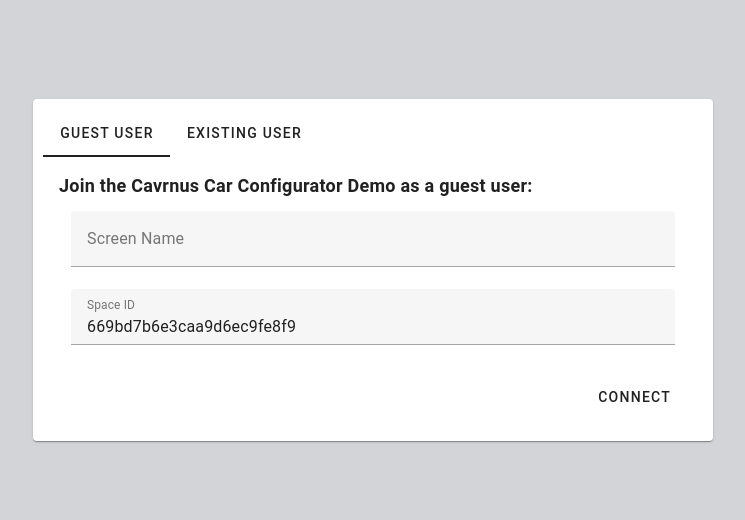
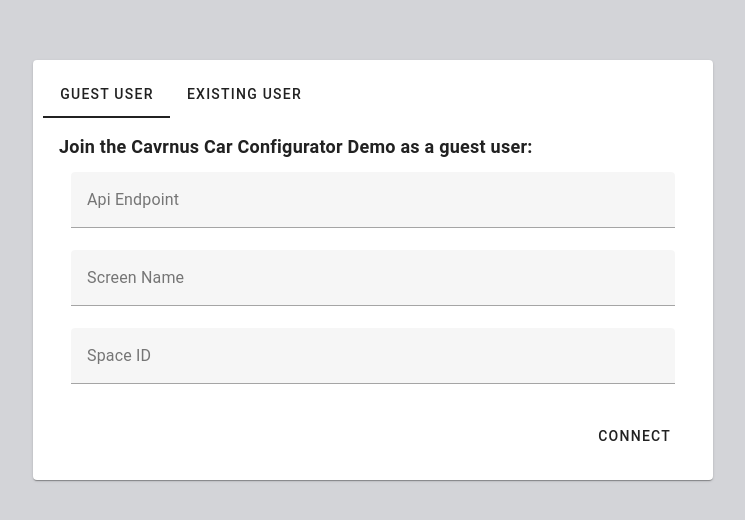
Before and after one commit to Cavrnus-Inc/cavrnus-csc.ts-sample-app, a Vue app: page /signin in a window 1280 px wide. Shown: the part 130-650 px from the top of the page, without its empty margins (267-1012 px from the left). Built offline with nearby package versions, Linux system fonts and the light colour scheme.

Commit message:
Fixed reference to irrelevant tsconfig

```diff
--- a/configs/app.config.json
+++ b/configs/app.config.json
@@ -1,7 +1,7 @@
 {
-    "apiEndpoint": "https://cav.dev.cavrn.us",
+    "apiEndpoint": "",
     "email": "",
     "password": "",
-	"roomId": "669bd7b6e3caa9d6ec9fe8f9",
+	"roomId": "",
 	"webRtcEnabled": false
 }
--- a/src/components/SigninPage.vue
+++ b/src/components/SigninPage.vue
@@ -25,6 +25,7 @@
 					<v-card-text>
 						<span class="header mb-4">Join the Cavrnus Car Configurator Demo as a guest user:</span>
 						<v-col>
+							<v-text-field label="Api Endpoint" v-model="api" hint="Example: https://cav.dev.cavrn.us"></v-text-field>
 							<v-text-field label="Screen Name" v-model="screenName"></v-text-field>
 							<v-text-field label="Space ID" v-model="roomId"></v-text-field>
 						</v-col>
--- a/tsconfig.json
+++ b/tsconfig.json
@@ -1,5 +1,4 @@
 {
-	"extends": "../cavrnus-app/tsconfig.json",
 	"compilerOptions": {
 		"baseUrl": ".",
 		"moduleResolution": "node",
```
